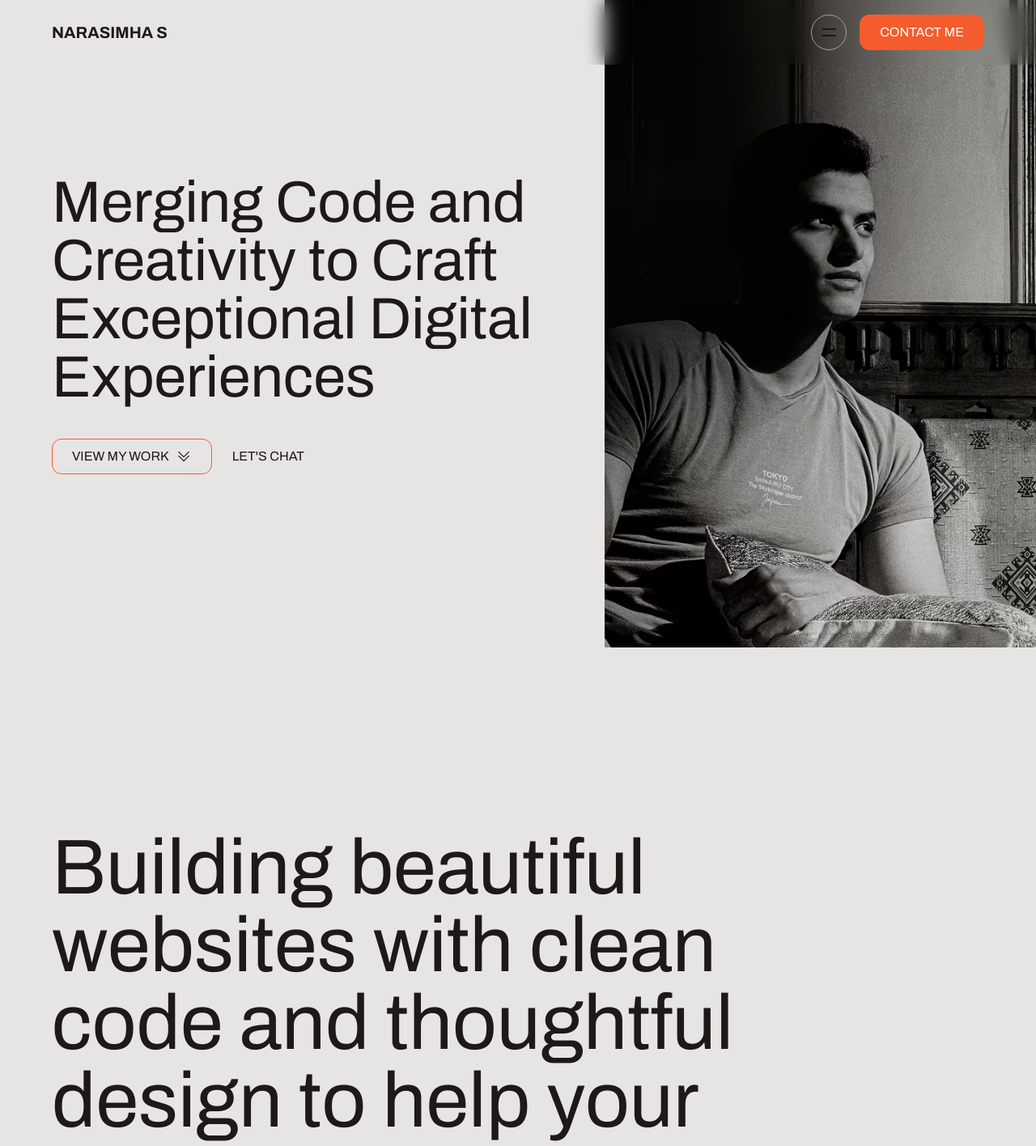
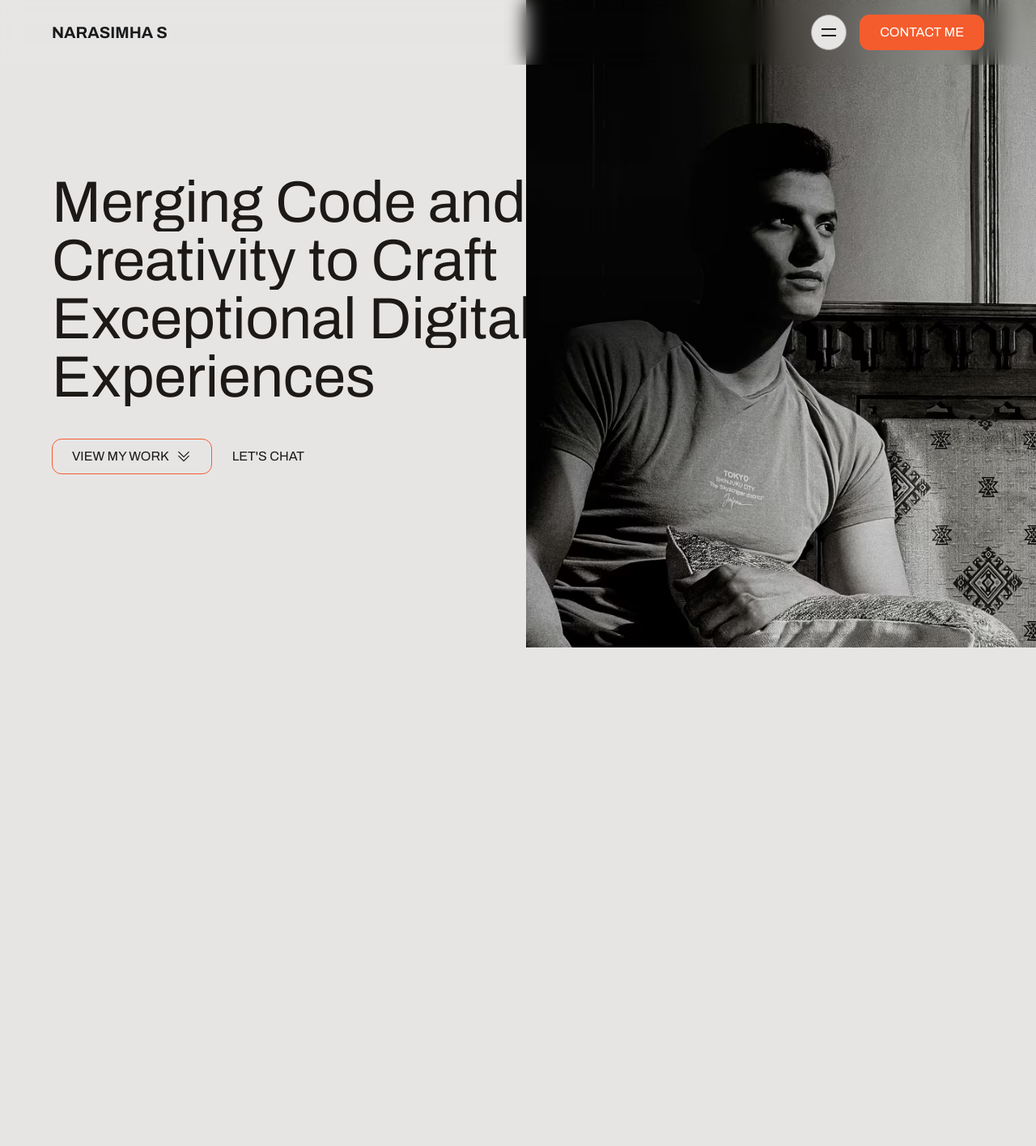
Before and after one commit to narasimha-1511/portfolio, a Next.js app: page / in a window 1280 px wide. Shown: the top 1416 px of the page at 81% size. Built offline with nearby package versions, Linux system fonts and the light colour scheme.

Commit message:
animated 80%

```diff
--- a/src/app/globals.css
+++ b/src/app/globals.css
@@ -5,3 +5,11 @@
 .section {
     @apply py-24 md:py-32 lg:py-40;
 }
+
+.line {
+    @apply overflow-hidden;
+}
+
+.word {
+    @apply translate-y-full;
+}
--- a/src/components/Button.tsx
+++ b/src/components/Button.tsx
@@ -5,10 +5,10 @@ const Button = (props: { variant: 'primary' | 'secondary' | 'text'; iconAfter?:
     const { className, children, variant, iconAfter, ...rest } = props;
     return <button
         {...rest}
-        className={twMerge( "h-11 px-6 rounded-xl border border-red-orange-500 uppercase inline-flex items-center gap-2" ,
+        className={twMerge( "h-11 px-6 rounded-xl border border-red-orange-500 uppercase inline-flex items-center gap-2 relative group/button" ,
             variant === 'primary' && 'bg-red-orange-500 text-white',
-            variant === 'secondary' && 'bg-transparent',
-            variant === 'text' && 'h-auto px-0 border-transparent',
+            variant === 'secondary' && 'bg-transparent hover:bg-red-orange-500 hover:text-white transition-all duration-500',
+            variant === 'text' && 'h-auto px-0 border-transparent after:transition-all after:duration-500 after:content-[""] after:h-px after:w-0 after:absolute after:top-full after:bg-red-orange-500 hover:after:w-full',
             className)} >
         <span>{children}</span>
         {iconAfter && <span>{iconAfter}</span>}
--- a/src/sections/FAQs.tsx
+++ b/src/sections/FAQs.tsx
@@ -25,7 +25,7 @@ const faqs = [
 ];
 
 const FAQs: FC = () => {
-  return <section className="section">
+  return <section className="section" id="faqs">
     <div className="container">
       <h2 className="text-4xl md:text-7xl lg:text-8xl">FAQs</h2>
       <div className="mt-10 md:mt-16 lg:mt-20">
--- a/src/sections/Footer.tsx
+++ b/src/sections/Footer.tsx
@@ -21,7 +21,7 @@ const navItems = [
 ]
 
 const Footer: FC = () => {
-  return <footer className="bg-stone-900 text-white">
+  return <footer className="bg-stone-900 text-white" id="contact">
     <div className="container">
       <div className="section">
         <div className="flex items-center gap-3">
@@ -35,7 +35,7 @@ const Footer: FC = () => {
             className="mt-8"
             iconAfter={
               <svg xmlns="http://www.w3.org/2000/svg" fill="none" viewBox="0 0 24 24" strokeWidth="1.5" stroke="currentColor" className="size-6">
-                <path stroke-linecap="round" stroke-linejoin="round" d="m4.5 19.5 15-15m0 0H8.25m11.25 0v11.25" />
+                <path strokeLinecap="round" strokeLinejoin="round" d="m4.5 19.5 15-15m0 0H8.25m11.25 0v11.25" />
             </svg>
             }>s.narasimha.2005@gmail.com</Button>
           </div>
--- a/src/sections/Header.tsx
+++ b/src/sections/Header.tsx
@@ -1,5 +1,7 @@
+  'use client';
 import Button from "@/components/Button";
-import { FC } from "react";
+import { FC, MouseEvent, useEffect, useState } from "react";
+import { motion } from "motion/react";
 
 const navItems = [
   {
@@ -25,21 +27,107 @@ const navItems = [
 ];
 
 const Header: FC = () => {
-  return <header className="fixed top-0 left-0 w-full backdrop-blur-md">
+
+  const [isOpen, setIsOpen] = useState(false);
+
+  const topLineVariants = {
+    open: { rotate: 45, translateY: 4 },
+    closed: { rotate: 0, translateY: 0 }
+  };
+
+  const bottomLineVariants = {
+    open: { rotate: -45, translateY: -4 },
+    closed: { rotate: 0, translateY: 0 }
+  };
+
+  const handleClickMobileNavItem = (e : MouseEvent<HTMLAnchorElement> ) => {
+    e.preventDefault();
+    setIsOpen(false);
+
+    const url  = new URL(e.currentTarget.href);
+    const hash = url.hash;
+
+    const targetElement = document.querySelector(hash);
+
+    if(!targetElement) return;
+
+    targetElement.scrollIntoView({ behavior: "smooth" });
+
+    //console.log(e.currentTarget.href);
+    // element.scrollIntoView({ behavior: "smooth" });
+  };
+
+  return <header>
+    <motion.div
+      initial={{ height: 0 }}
+      animate={{ height: isOpen ? "100vh" : 0 }}
+      transition={{ duration: 0.4, ease: "easeInOut" }}
+      className="fixed top-0 left-0 w-full overflow-hidden bg-stone-900 z-50">
+      <nav className="mt-20 flex flex-col">
+        {navItems.map(({ label, href }, index) => (
+          <motion.a
+            key={label}
+            href={href}
+            className="text-stone-200 border-t border-dotted last:border-b border-stone-800 py-8 group/nav-item relative isolate"
+            initial={{ opacity: 0, y: 20 }}
+            animate={{ opacity: isOpen ? 1 : 0, y: isOpen ? 0 : 20 }}
+            transition={{ duration: 0.4, ease: "easeInOut", delay: isOpen ? 0.2 + (index * 0.1) : 0 }}
+            onClick={handleClickMobileNavItem}
+          >
+            <div className="container !max-w-full flex items-center justify-between">
+              <span className="text-3xl uppercase group-hover/nav-item:text-stone-100 group-hover/nav-item:pl-4 group-hover/nav-item:font-bold transition-all duration-500">
+                {label}
+              </span>
+              <svg xmlns="http://www.w3.org/2000/svg" fill="none" viewBox="0 0 24 24" strokeWidth="1.5" stroke="currentColor" className="size-6">
+                <path strokeLinecap="round" strokeLinejoin="round" d="m4.5 19.5 15-15m0 0H8.25m11.25 0v11.25" />
+              </svg>
+            </div>
+            <div className="absolute bottom-0 w-full h-0 bg-stone-800 group-hover/nav-item:h-full transition-all duration-700 -z-10"></div>
+          </motion.a>
+        ))}
+      </nav>
+    </motion.div>
+    <div className="fixed top-0 left-0 w-full mix-blend-difference  backdrop-blur-md z-50">
       <div className="container !max-w-full">
         <div className="flex justify-between items-center h-20">
           <div>
             <a href="/">
-          <span className="text-xl font-bold uppercase">
+            <span className="text-xl font-bold uppercase text-white">
               Narasimha&nbsp;S
             </span>
             </a>
           </div>
+        </div>
+      </div>
+    </div>
+    <div className="fixed top-0 left-0 w-full z-50">
+      <div className="container !max-w-full">
+        <div className="flex justify-end  items-center h-20">
           <div className="flex items-center gap-4">
-          <div className="size-11 border border-stone-400 rounded-full inline-flex items-center justify-center">
+            <div className="size-11 border border-stone-400 rounded-full inline-flex items-center justify-center bg-stone-200 cursor-pointer" onClick={() => setIsOpen(!isOpen)}>
               <svg width="24" height="24" viewBox="0 0 24 24" fill="none" xmlns="http://www.w3.org/2000/svg">
-              <rect x="3" y="15" width="18" height="2" fill="currentColor" />
-              <rect x="3" y="7" width="18" height="2" fill="currentColor" />
+                <motion.rect
+                  x="3"
+                  y="7"
+                  width="18"
+                  height="2"
+                  fill="currentColor"
+                  initial="closed"
+                  animate={isOpen ? "open" : "closed"}
+                  variants={topLineVariants}
+                  transition={{ duration: 0.4, ease: "easeInOut" }}
+                />
+                <motion.rect
+                  x="3"
+                  y="15"
+                  width="18"
+                  height="2"
+                  fill="currentColor"
+                  initial="closed"
+                  animate={isOpen ? "open" : "closed"}
+                  variants={bottomLineVariants}
+                  transition={{ duration: 0.4, ease: "easeInOut" }}
+                />
               </svg>
             </div>
             <Button variant="primary" className="hidden md:block lg:block">
@@ -48,6 +136,7 @@ const Header: FC = () => {
           </div>
         </div>
       </div>
+    </div>
   </header>;
 };
 
--- a/src/sections/Hero.tsx
+++ b/src/sections/Hero.tsx
@@ -1,36 +1,92 @@
-import { FC } from "react";
+'use client'
+import { FC, useEffect, useRef } from "react";
 /* eslint-disable-next-line @typescript-eslint/no-unused-vars */
 import heroImage from "@/assets/images/hero-image.jpg";
 import Image from "next/image";
 import Button from "@/components/Button";
+import SplitType from "split-type";
+import { motion, useAnimate , useScroll, useTransform } from "motion/react";
+import { stagger } from "motion";
 
 const Hero: FC = () => {
+
+  const [titleScope , titleAnimate] = useAnimate();
+  const scrollingDiv = useRef<HTMLDivElement>(null);
+
+  const { scrollYProgress } = useScroll({
+    target: scrollingDiv,
+    offset: ['start start', 'end end']
+  });
+
+  const potraitWidth = useTransform(scrollYProgress , [0,1] , ['100%', '240%'])
+
+  useEffect(() => {
+    new SplitType(titleScope.current, {
+      types: "words,lines",
+      tagName: "span",
+    });
+
+    titleAnimate(titleScope.current.querySelectorAll('.word'), {
+      transform: "translateY(0)",
+    }, {
+      duration: 0.5,
+      delay: stagger(0.2)
+    })
+
+  }, []);
+
   return <section>
-    <div className="grid md:grid-cols-12 md:h-screen items-stretch">
+    <div className="grid md:grid-cols-12 md:h-screen items-stretch sticky top-0">
       <div className="md:col-span-7 flex flex-col justify-center">
         <div className="container !max-w-full">
-          <h1 className="text-5xl md:text-6xl lg:text-7xl mt-40 md:mt-0">
+          <motion.h1
+            ref={titleScope}
+            initial={{ opacity: 0 }}
+            animate={{ opacity: 1 }}
+            className="text-5xl md:text-6xl lg:text-7xl mt-40 md:mt-0">
             Merging Code and Creativity to Craft Exceptional Digital Experiences
-          </h1>
+          </motion.h1>
           <div className="flex flex-col mt-10 items-start md:flex-row md:items-center gap-6">
+            <motion.div
+            initial={{ opacity: 0, y: 100 }}
+            animate={{ opacity: 1, y: 0 }}
+            transition={{ duration: 0.5, delay: 1.75 }}>
               <Button variant="secondary" iconAfter={
-              <svg xmlns="http://www.w3.org/2000/svg" fill="none" viewBox="0 0 24 24" strokeWidth="1.5" stroke="currentColor" className="size-5">
+                <div className="overflow-hidden size-5">
+                  <div className=" h-5 w-10 flex group-hover/button:-translate-x-1/2 transition-transform duration-500">
+                    <svg xmlns="http://www.w3.org/2000/svg" fill="none" viewBox="0 0 24 24" strokeWidth="1.5" stroke="currentColor"   className="size-5">
                       <path strokeLinecap="round" strokeLinejoin="round" d="m4.5 5.25 7.5 7.5 7.5-7.5m-15 6 7.5 7.5 7.5-7.5" />
                     </svg>
+                    <svg xmlns="http://www.w3.org/2000/svg" fill="none" viewBox="0 0 24 24" strokeWidth="1.5" stroke="currentColor"   className="size-5">
+                      <path strokeLinecap="round" strokeLinejoin="round" d="m4.5 5.25 7.5 7.5 7.5-7.5m-15 6 7.5 7.5 7.5-7.5" />
+                    </svg>
+                  </div>
+                </div>
               }>
                 View My Work
               </Button>
+            </motion.div>
+            <motion.div
+            initial={{ opacity: 0, y: 100 }}
+            animate={{ opacity: 1, y: 0 }}
+            transition={{ duration: 0.5, delay: 2.2 }}>
               <Button variant="text">
                 Let&apos;s Chat
               </Button>
+            </motion.div>
           </div>
         </div>
       </div>
-      <div className="md:col-span-5">
-        <div className="mt-20 md:mt-0 md:h-full">
+      <div className="md:col-span-5 relative">
+        <motion.div
+          className="mt-20 md:mt-0 md:size-full md:absolute md:right-0 max-md:!w-full" style={{
+            width: potraitWidth
+          }} >
           <Image src={heroImage} alt="Hero Image" className="size-full object-cover" />
+        </motion.div>
       </div>
     </div>
+    <div className="md:h-[200vh]" ref={scrollingDiv}>
     </div>
   </section>;
 };
--- a/src/sections/Intro.tsx
+++ b/src/sections/Intro.tsx
@@ -1,13 +1,35 @@
-import { FC } from "react";
+'use client';
+import { FC, useEffect } from "react";
+import { motion, useAnimate, useInView } from "motion/react"
+import SplitType from "split-type";
+import { stagger } from "motion";
 
 const Intro: FC = () => {
-  return <section className="section mt-12 md:mt-16 lg:mt-20ß">
-    <div className="container">
+
+  const [scope , animate] = useAnimate();
+  const inView = useInView(scope , {
+    once: true
+  });
+
+  useEffect(() => {
+    new SplitType(scope.current?.querySelector("h2"), { types: "lines,words" , tagName: "span" });
+  },[])
+
+  useEffect(() => {
+    if(inView && scope.current){
+      animate(scope.current?.querySelectorAll(".word"), {
+        transform: "translateY(0)"
+      }, { duration: 0.3 , delay: stagger(0.2) })
+    }
+  },[inView, animate, scope]);
+
+  return <section className="section mt-12 md:mt-16 lg:mt-20" id="intro">
+    <motion.div className="container" ref={scope}>
       <h2 className="text-4xl md:text-7xl lg:text-8xl lg:w-[80%]">
         Building beautiful websites with clean code and thoughtful design
         to help your business grow and stand out online
       </h2>
-    </div>
+    </motion.div>
   </section>;
 };
 
--- a/src/sections/Testimonials.tsx
+++ b/src/sections/Testimonials.tsx
@@ -1,9 +1,10 @@
-import { FC } from "react";
+'use client';
+import { FC, useRef } from "react";
 import image1 from "@/assets/images/testimonial-1.jpg";
 import image2 from "@/assets/images/testimonial-2.jpg";
 import image3 from "@/assets/images/testimonial-3.jpg";
 import Image from "next/image";
-import image from "next/image";
+import { motion, useAnimate, useScroll, useTransform } from "motion/react";
 
 /* eslint-disable-next-line @typescript-eslint/no-unused-vars */
 const testimonials = [
@@ -40,10 +41,26 @@ const Testimonials: FC = () => {
 
   const testimonialIndex = 0;
 
-  return <section className="section">
-      <h2 className=" flex flex-col overflow-hidden whitespace-nowrap text-4xl md:text-7xl lg:text-8xl">
-        <span>Some nice words from my past clients</span>
-        <span className="self-end text-red-orange-500">Some nice words from my past clients</span>
+  const titleRef = useRef(null);
+
+  const { scrollYProgress } = useScroll({
+    target: titleRef,
+    offset: ['start end', 'end start'],
+  });
+
+  const transformTop = useTransform(scrollYProgress, [0, 1], ['0%', '-15%']);
+  const transformBottom = useTransform(scrollYProgress, [0, 1], ['0%', '15%']);
+
+
+
+  return <section className="section" id="testimonials">
+      <h2 ref={titleRef} className=" flex flex-col overflow-hidden whitespace-nowrap text-4xl md:text-7xl lg:text-8xl">
+        <motion.span style={{
+          x: transformBottom,
+        }}>Some nice words from my past clients</motion.span>
+        <motion.span style={{
+          x: transformTop,
+        }} className="self-end text-red-orange-500">Some nice words from my past clients</motion.span>
       </h2>
     <div className="container">
       <div className="mt-20 md:mt-16 lg:mt-20">
@@ -66,12 +83,12 @@ const Testimonials: FC = () => {
       <div className="flex gap-4 mt-6 lg:mt-10">
         <button className="border rounded-full size-11 inline-flex items-center justify-center border-stone-400">
           <svg xmlns="http://www.w3.org/2000/svg" fill="none" viewBox="0 0 24 24" strokeWidth="1.5" stroke="currentColor" className="size-6">
-            <path stroke-linecap="round" stroke-linejoin="round" d="M10.5 19.5 3 12m0 0 7.5-7.5M3 12h18" />
+            <path strokeLinecap="round" strokeLinejoin="round" d="M10.5 19.5 3 12m0 0 7.5-7.5M3 12h18" />
           </svg>
         </button>
         <button className="border rounded-full size-11 inline-flex items-center justify-center border-stone-400">
           <svg xmlns="http://www.w3.org/2000/svg" fill="none" viewBox="0 0 24 24" strokeWidth="1.5" stroke="currentColor" className="size-6">
-            <path stroke-linecap="round" stroke-linejoin="round" d="M13.5 4.5 21 12m0 0-7.5 7.5M21 12H3" />
+            <path strokeLinecap="round" strokeLinejoin="round" d="M13.5 4.5 21 12m0 0-7.5 7.5M21 12H3" />
           </svg>
         </button>
       </div>
```
Also changed, not shown: src/sections/Projects.tsx (+25 -8 lines). Lines whose indentation alone changed are shown as unchanged.
